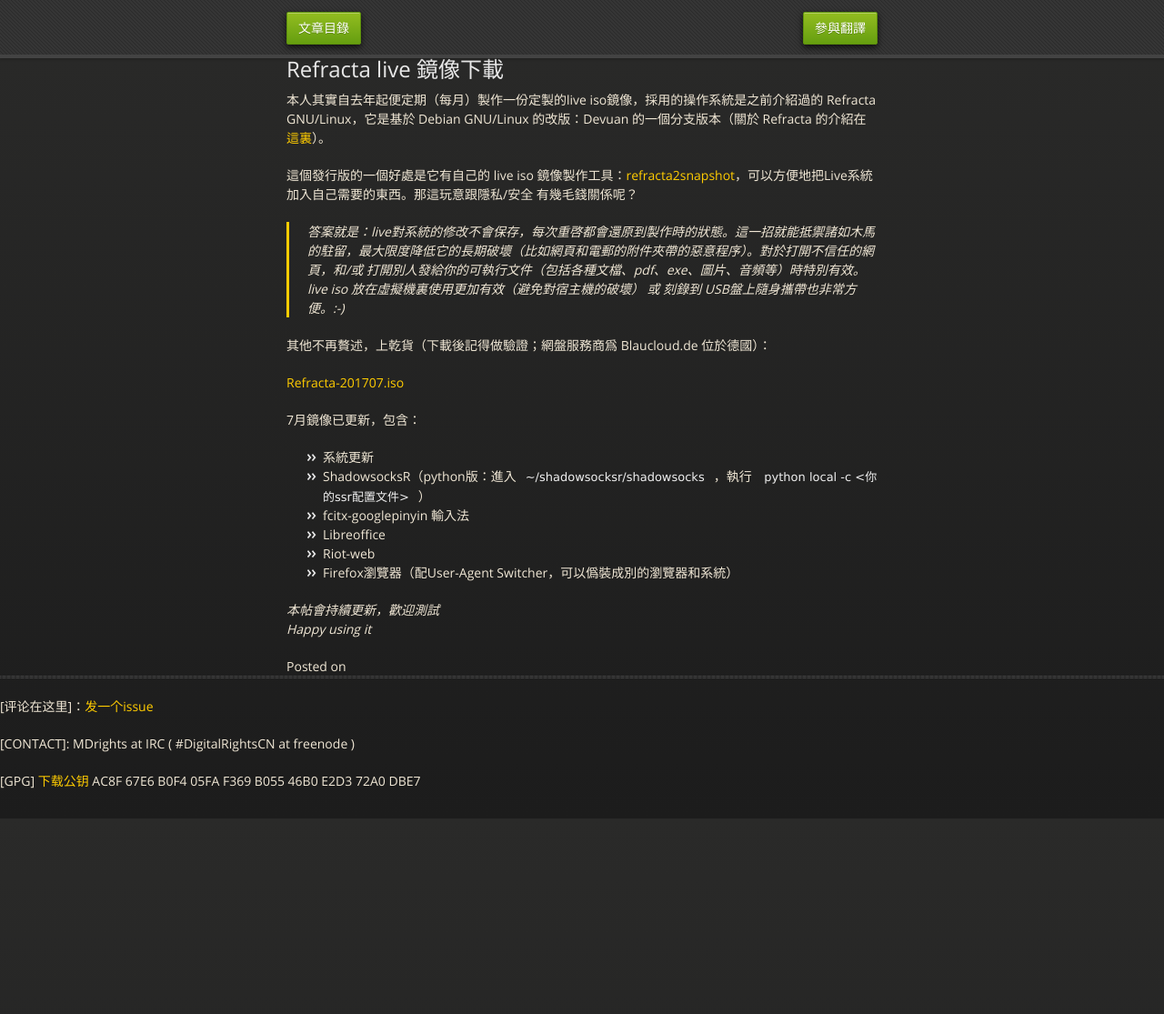
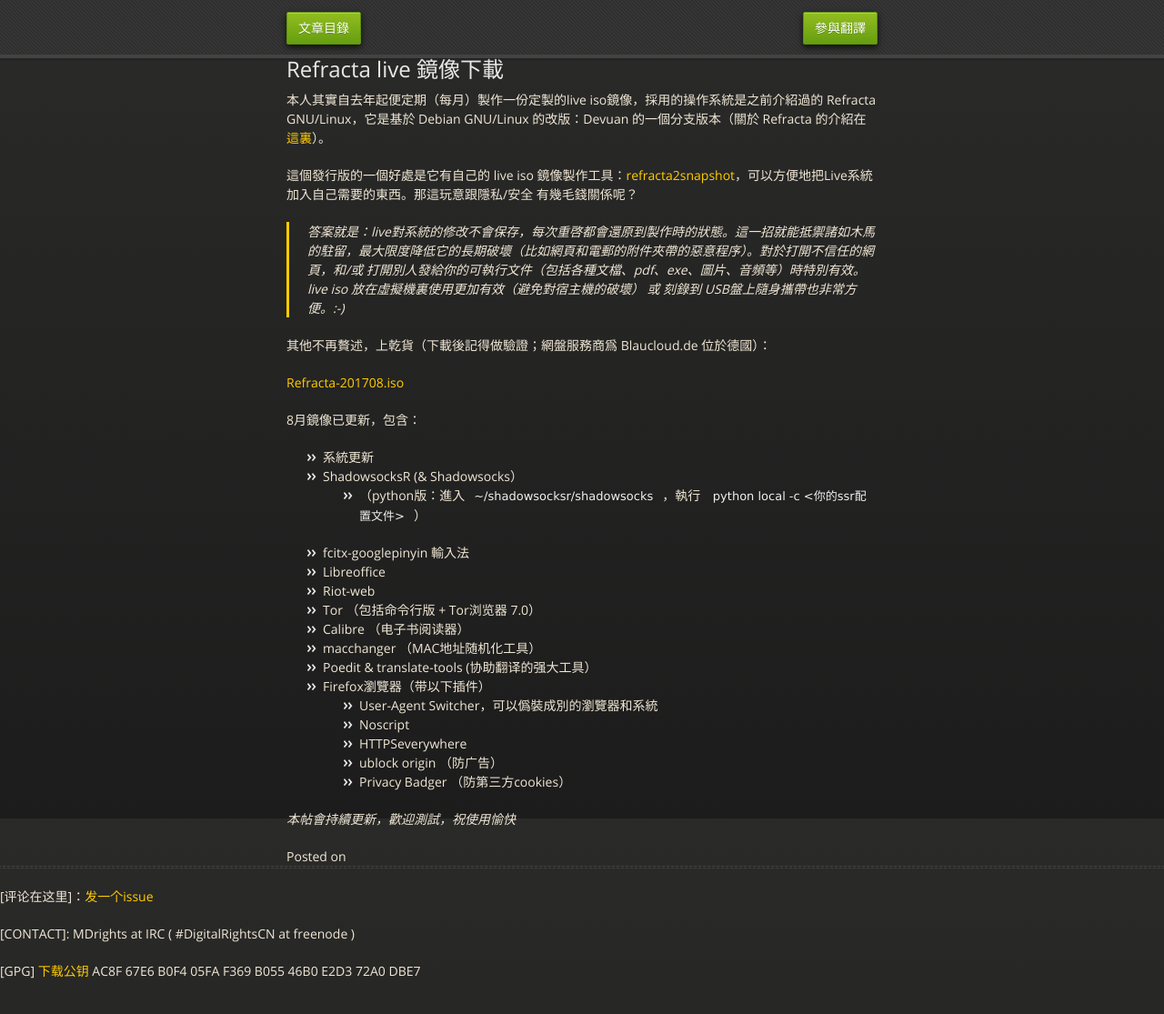
Before and after one commit to mdrights/os-observe, a Jekyll site: the page built from _posts/2017-12-31-Refracta-live-torrent.md, in a window 1280 px wide and 1118 px high. Shown: the top 1115 px of the window at 91% size. Built offline with Jekyll 4.4.1, drawn with Linux system fonts in a browser that asks for light colours.

Commit message:
Udate August

```diff
--- a/_posts/2017-12-31-Refracta-live-torrent.md
+++ b/_posts/2017-12-31-Refracta-live-torrent.md
@@ -13,17 +13,26 @@
 
 其他不再贅述，上乾貨（下載後記得做驗證；網盤服務商爲 Blaucloud.de 位於德國）：
 
-[Refracta-201707.iso](https://mdrights.blaucloud.de/index.php/s/03oc1NgbKoI9RCR)
+[Refracta-201708.iso](https://mdrights.blaucloud.de/index.php/s/03oc1NgbKoI9RCR)
 
-7月鏡像已更新，包含：
+8月鏡像已更新，包含：
 
 - 系統更新
-- ShadowsocksR（python版：進入`~/shadowsocksr/shadowsocks`，執行 `python local -c <你的ssr配置文件>`）
+- ShadowsocksR (& Shadowsocks）
+	- （python版：進入`~/shadowsocksr/shadowsocks`，執行 `python local -c <你的ssr配置文件>`）
 - fcitx-googlepinyin 輸入法
 - Libreoffice
 - Riot-web
-- Firefox瀏覽器（配User-Agent Switcher，可以僞裝成別的瀏覽器和系統）
+- Tor （包括命令行版 + Tor浏览器 7.0）
+- Calibre （电子书阅读器）
+- macchanger （MAC地址随机化工具）
+- Poedit & translate-tools (协助翻译的强大工具）
+- Firefox瀏覽器（带以下插件）
+	- User-Agent Switcher，可以僞裝成別的瀏覽器和系統
+	- Noscript
+	- HTTPSeverywhere
+	- ublock origin （防广告）
+	- Privacy Badger （防第三方cookies）
 
 
-_本帖會持續更新，歡迎測試_
-_Happy using it_
+_本帖會持續更新，歡迎測試，祝使用愉快_
```
Also changed, not shown: other parts of _posts/2017-12-31-Refracta-live-torrent.md (+1 -1 lines), _posts/2017-07-30-如果你的手机被警察没收你该怎么办.md (added, +75 -0 lines).
